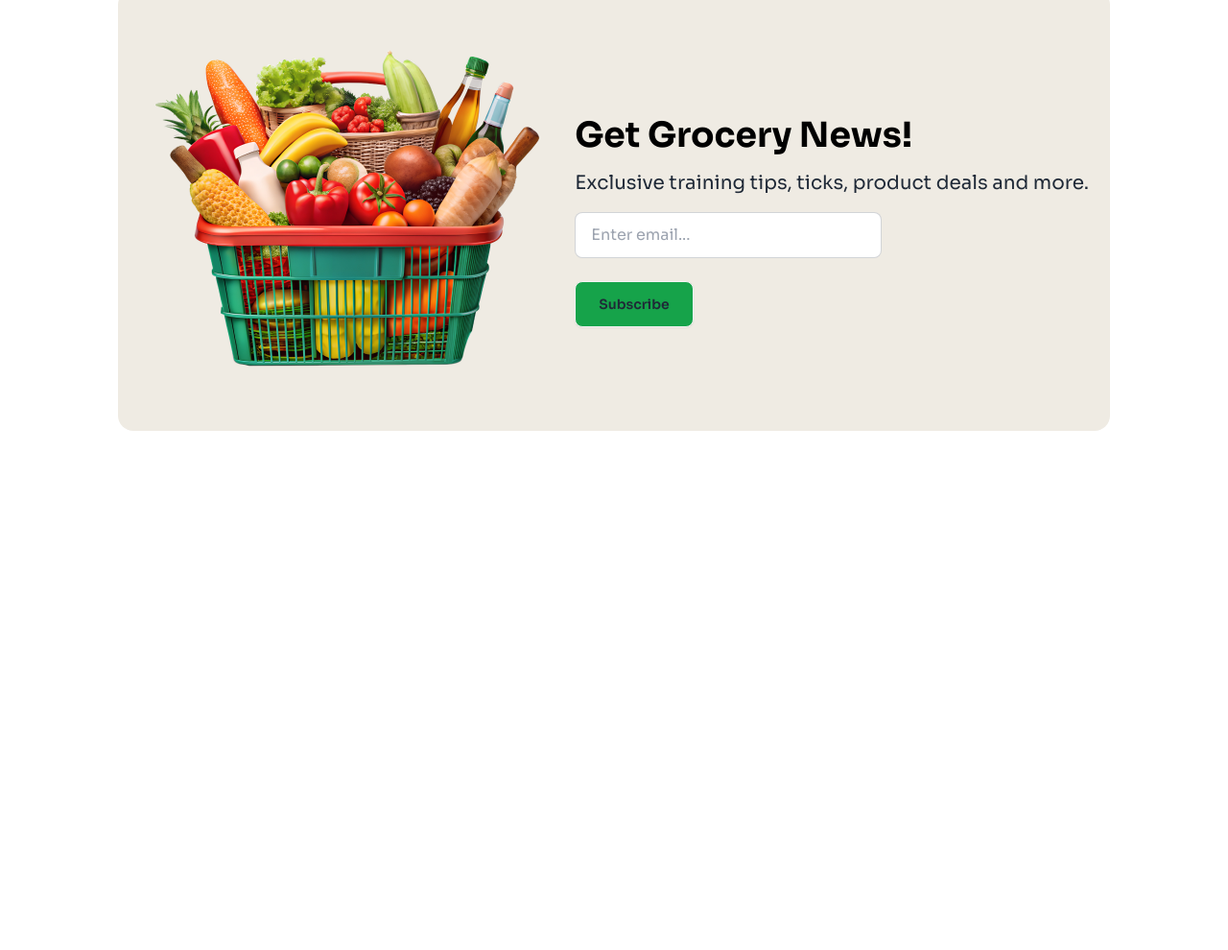
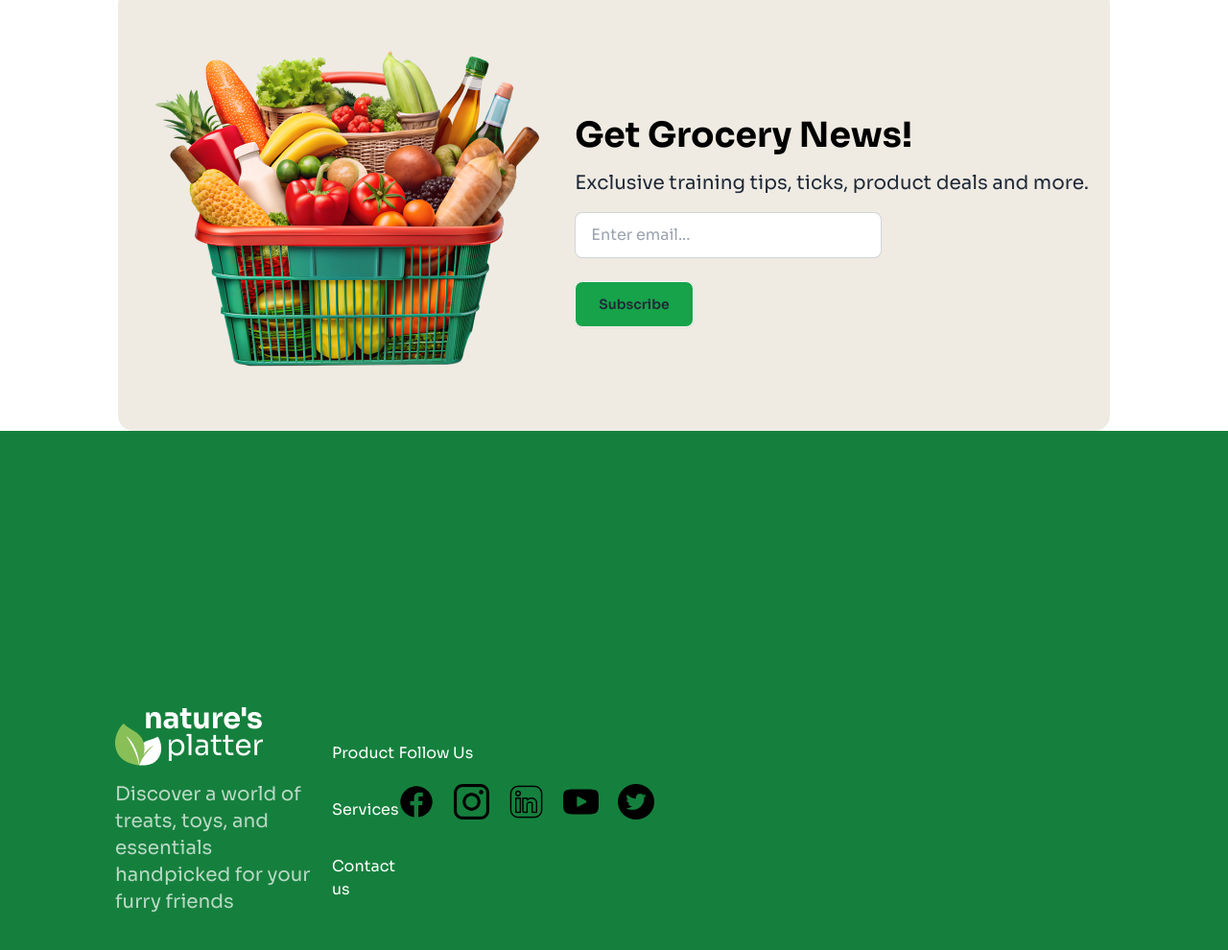
Before and after one commit to tanvir-hasan-code/Assignment-3-Category_0002, a plain HTML site: page index.html in a window 1280 px wide. Shown: the part 3335-4325 px from the top of the page at 96% size. Before the commit the page ends 3784 px from the top, so only its background shows below. Drawn offline with nearby package versions, Linux system fonts and the light colour scheme; a web font is replaced by a local one.

Commit message:
News part add

```diff
--- a/index.html
+++ b/index.html
@@ -361,7 +361,7 @@
         </section>
         <!-- Arrival and Offers Section closed -->
          <!-- Grocery News Section start -->
-          <section class="px-4 sm:w-10/12 mx-auto">
+          <section class="px-4 sm:w-10/12 mx-auto ">
               <div class=" bg-[#EFEBE3] rounded-2xl mt-12 pt-8 pb-10 px-4 sm:flex sm:justify-around sm:py-14 sm:items-center">
                 <img src="c2-assets/vegetable-busket.png" alt="Vegetable and Fruits Busket">
               <span class="">
@@ -376,7 +376,33 @@
     </main>
     <!-- main section closed -->
     <!-- footer section start -->
-    <footer></footer>
+    <footer class="bg-green-700 px-4 pt-72 pb-12 ">
+      <div class="sm:w-10/12 sm:flex  mx-auto ">
+        <div>
+          <img src="c2-assets/logo-footer.png" alt="Natures_Platter_Logo_Footer">
+          <p class="text-[1rem] sm:text-xl text-white opacity-70 mt-4">Discover a world of treats, toys, and essentials handpicked for your furry friends</p>
+        </div>
+          <ul class="text-white mt-9 grid gap-5">
+            <a href="#">
+              <li>Product</li>
+            </a><a href="#">
+              <li>Services</li>
+            </a><a href="#">
+              <li>Contact us</li>
+            </a>
+          </ul>
+        <div class="mt-9">
+          <p class="text-white">Follow Us</p>
+          <span class="flex  gap-5 mt-5">
+            <a class="w-[5%]" href="#"><img src="c2-assets/facebook.png" alt="Follow-Facebook"></a>
+            <a class="w-[5%] href="#"><img src="c2-assets/instagram.png" alt="Follow-Instagram"></a>
+            <a class="w-[5%] href="#"><img src="c2-assets/business.png" alt="Follow-Linkdin"></a>
+            <a class="w-[5%] href="#"><img src="c2-assets/youtube.png" alt="Follow-Youtube"></a>
+            <a class="w-[5%] href="#"><img src="c2-assets/twitter.png" alt="Follow-Twitter"></a>
+          </span>
+        </div>
+      </div>
+    </footer>
     <!--footer section closed-->
   </body>
 </html>
```
Also changed, not shown: c2-assets/business.png (added), c2-assets/facebook.png (added), c2-assets/instagram.png (added), c2-assets/twitter.png (added), c2-assets/youtube.png (added).
